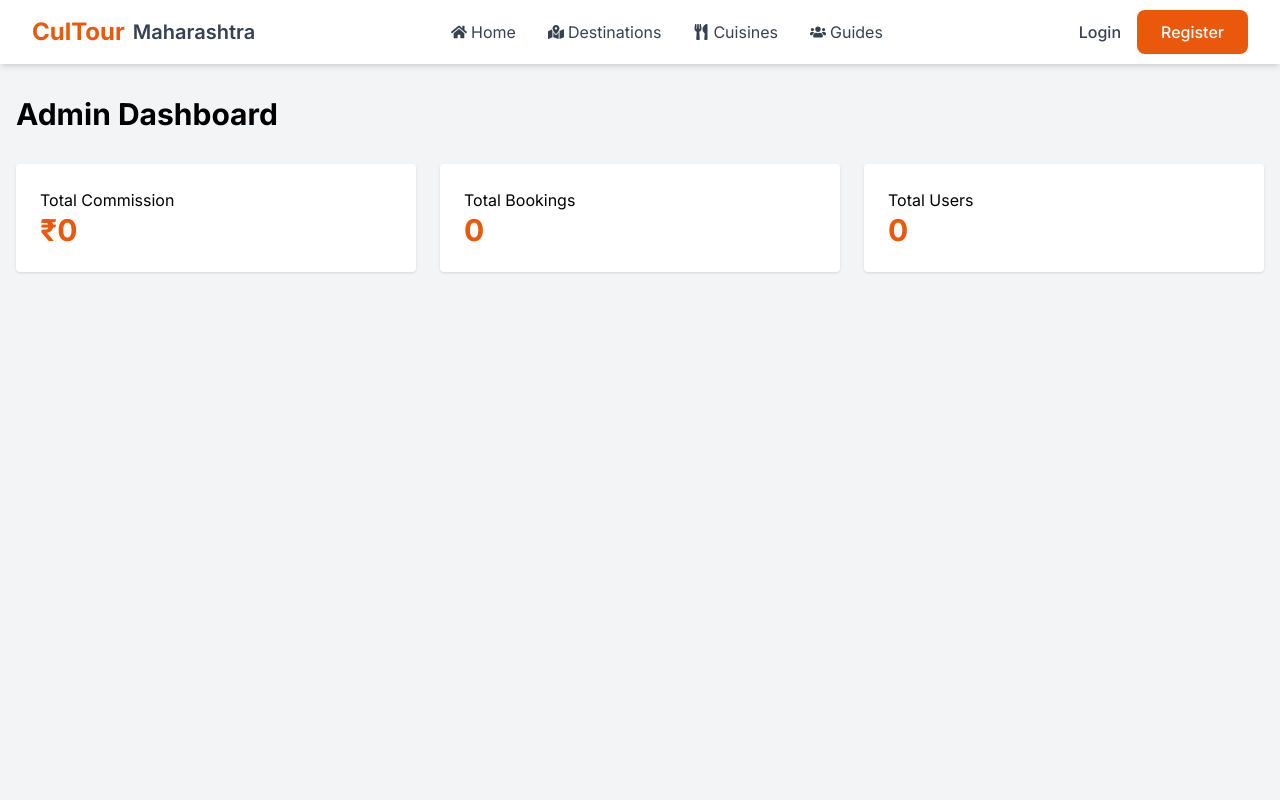
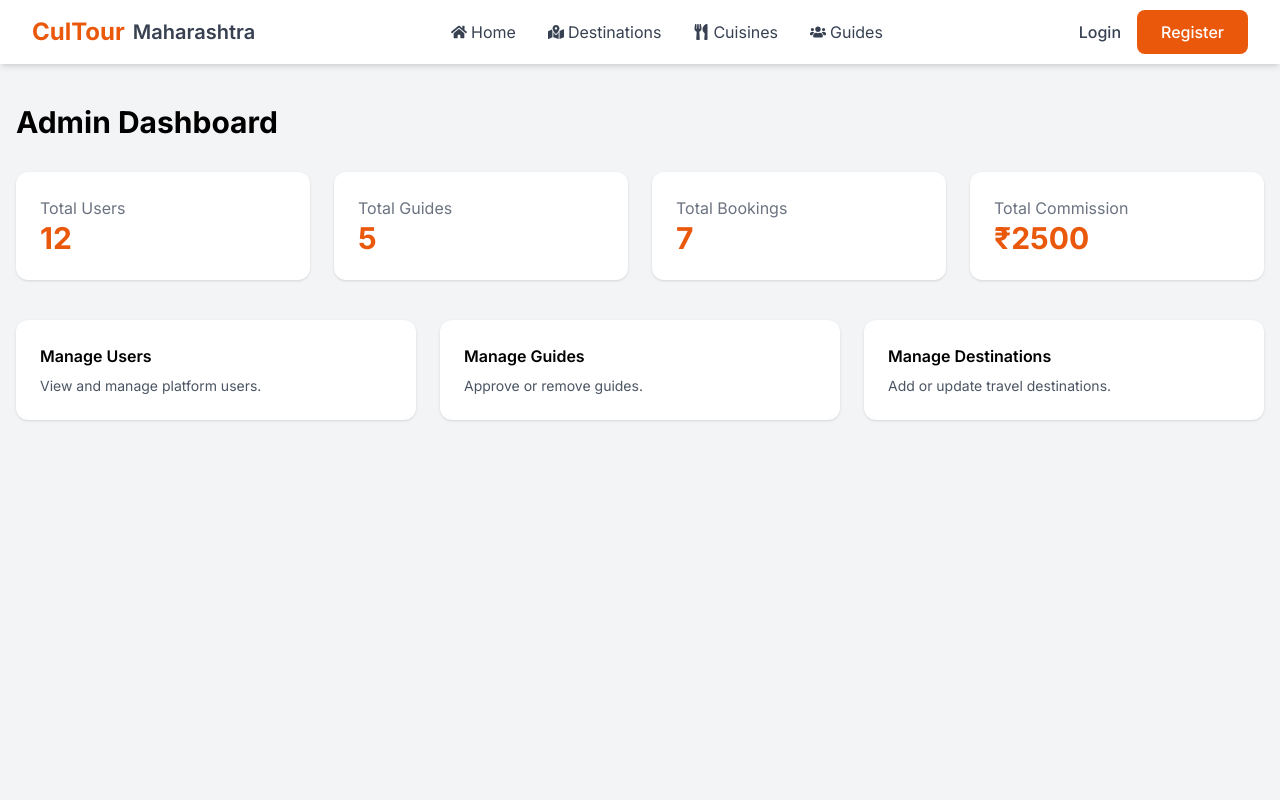
Before and after one commit to Deep0741/CultTour_Maharashtra, a React (Vite) app in the folder frontend/: page /admin/dashboard in a window 1280 px wide. Shown: the top 800 px of the page. Built offline with nearby package versions, Linux system fonts and the light colour scheme; no server answers; sample sign-in values are in the browser's storage.

Commit message:
Admin Login
Admin login and dashboard is created

```diff
--- a/frontend/src/pages/admin/AdminDashboard.jsx
+++ b/frontend/src/pages/admin/AdminDashboard.jsx
@@ -1,30 +1,131 @@
+import { useEffect, useState } from "react";
+
 export default function AdminDashboard(){
+
+const [stats,setStats] = useState({
+users:0,
+bookings:0,
+guides:0,
+commission:0
+});
+
+useEffect(()=>{
+
+// Later we will fetch real backend data
+setStats({
+users:12,
+bookings:7,
+guides:5,
+commission:2500
+});
+
+},[]);
 
 return(
 
 <div className="bg-gray-100 min-h-screen">
 
-<div className="container mx-auto px-4 py-8">
+<div className="max-w-7xl mx-auto px-4 py-10">
 
 <h1 className="text-3xl font-bold mb-8">
 Admin Dashboard
 </h1>
 
+{/* Stats Cards */}
+
+<div className="grid md:grid-cols-4 gap-6 mb-10">
+
+<div className="bg-white p-6 rounded-xl shadow hover:shadow-lg transition">
+
+<h3 className="text-gray-500">
+Total Users
+</h3>
+
+<p className="text-3xl font-bold text-orange-600">
+{stats.users}
+</p>
+
+</div>
+
+
+<div className="bg-white p-6 rounded-xl shadow hover:shadow-lg transition">
+
+<h3 className="text-gray-500">
+Total Guides
+</h3>
+
+<p className="text-3xl font-bold text-orange-600">
+{stats.guides}
+</p>
+
+</div>
+
+
+<div className="bg-white p-6 rounded-xl shadow hover:shadow-lg transition">
+
+<h3 className="text-gray-500">
+Total Bookings
+</h3>
+
+<p className="text-3xl font-bold text-orange-600">
+{stats.bookings}
+</p>
+
+</div>
+
+
+<div className="bg-white p-6 rounded-xl shadow hover:shadow-lg transition">
+
+<h3 className="text-gray-500">
+Total Commission
+</h3>
+
+<p className="text-3xl font-bold text-orange-600">
+₹{stats.commission}
+</p>
+
+</div>
+
+</div>
+
+{/* Admin Actions */}
+
 <div className="grid md:grid-cols-3 gap-6">
 
-<div className="bg-white p-6 rounded shadow">
-<h3>Total Commission</h3>
-<p className="text-3xl font-bold text-orange-600">₹0</p>
+<div className="bg-white p-6 rounded-xl shadow hover:shadow-lg transition cursor-pointer">
+
+<h3 className="font-semibold mb-2">
+Manage Users
+</h3>
+
+<p className="text-gray-600 text-sm">
+View and manage platform users.
+</p>
+
 </div>
 
-<div className="bg-white p-6 rounded shadow">
-<h3>Total Bookings</h3>
-<p className="text-3xl font-bold text-orange-600">0</p>
+<div className="bg-white p-6 rounded-xl shadow hover:shadow-lg transition cursor-pointer">
+
+<h3 className="font-semibold mb-2">
+Manage Guides
+</h3>
+
+<p className="text-gray-600 text-sm">
+Approve or remove guides.
+</p>
+
 </div>
 
-<div className="bg-white p-6 rounded shadow">
-<h3>Total Users</h3>
-<p className="text-3xl font-bold text-orange-600">0</p>
+<div className="bg-white p-6 rounded-xl shadow hover:shadow-lg transition cursor-pointer">
+
+<h3 className="font-semibold mb-2">
+Manage Destinations
+</h3>
+
+<p className="text-gray-600 text-sm">
+Add or update travel destinations.
+</p>
+
 </div>
 
 </div>
--- a/frontend/src/pages/auth/Login.jsx
+++ b/frontend/src/pages/auth/Login.jsx
@@ -22,13 +22,24 @@ e.preventDefault();
 
 const result = await login(formData);
 
-if(result.success){
+if (result.success) {
 
 toast.success("Login successful");
 
-navigate("/profile");
+const role = localStorage.getItem("userRole");
 
-}else{
+if (role === "admin") {
+navigate("/admin/dashboard");
+}
+else if (role === "guide") {
+navigate("/guide/dashboard");
+}
+else {
+navigate("/tourist/dashboard");
+}
+
+}
+else {
 toast.error(result.message || "Login failed");
 }
 
--- a/frontend/src/pages/auth/Register.jsx
+++ b/frontend/src/pages/auth/Register.jsx
@@ -85,27 +85,48 @@ Register as
 
 <div className="flex gap-4">
 
-<label className="flex items-center gap-2 border border-gray-300 px-4 py-2 rounded-lg cursor-pointer hover:border-orange-500">
+<label className="flex items-center gap-2 border rounded-lg px-4 py-2 cursor-pointer">
+
 <input
 type="radio"
 name="role"
 value="tourist"
-defaultChecked
+checked={formData.role === "tourist"}
 onChange={handleChange}
-className="accent-orange-600"
 />
+
 Tourist
+
 </label>
 
-<label className="flex items-center gap-2 border border-gray-300 px-4 py-2 rounded-lg cursor-pointer hover:border-orange-500">
+
+<label className="flex items-center gap-2 border rounded-lg px-4 py-2 cursor-pointer">
+
 <input
 type="radio"
 name="role"
 value="guide"
+checked={formData.role === "guide"}
 onChange={handleChange}
-className="accent-orange-600"
 />
+
 Guide
+
+</label>
+
+
+<label className="flex items-center gap-2 border rounded-lg px-4 py-2 cursor-pointer">
+
+<input
+type="radio"
+name="role"
+value="admin"
+checked={formData.role === "admin"}
+onChange={handleChange}
+/>
+
+Admin
+
 </label>
 
 </div>
```
Also changed, not shown: 1 other file (tests, documents, lock files or other folders).
